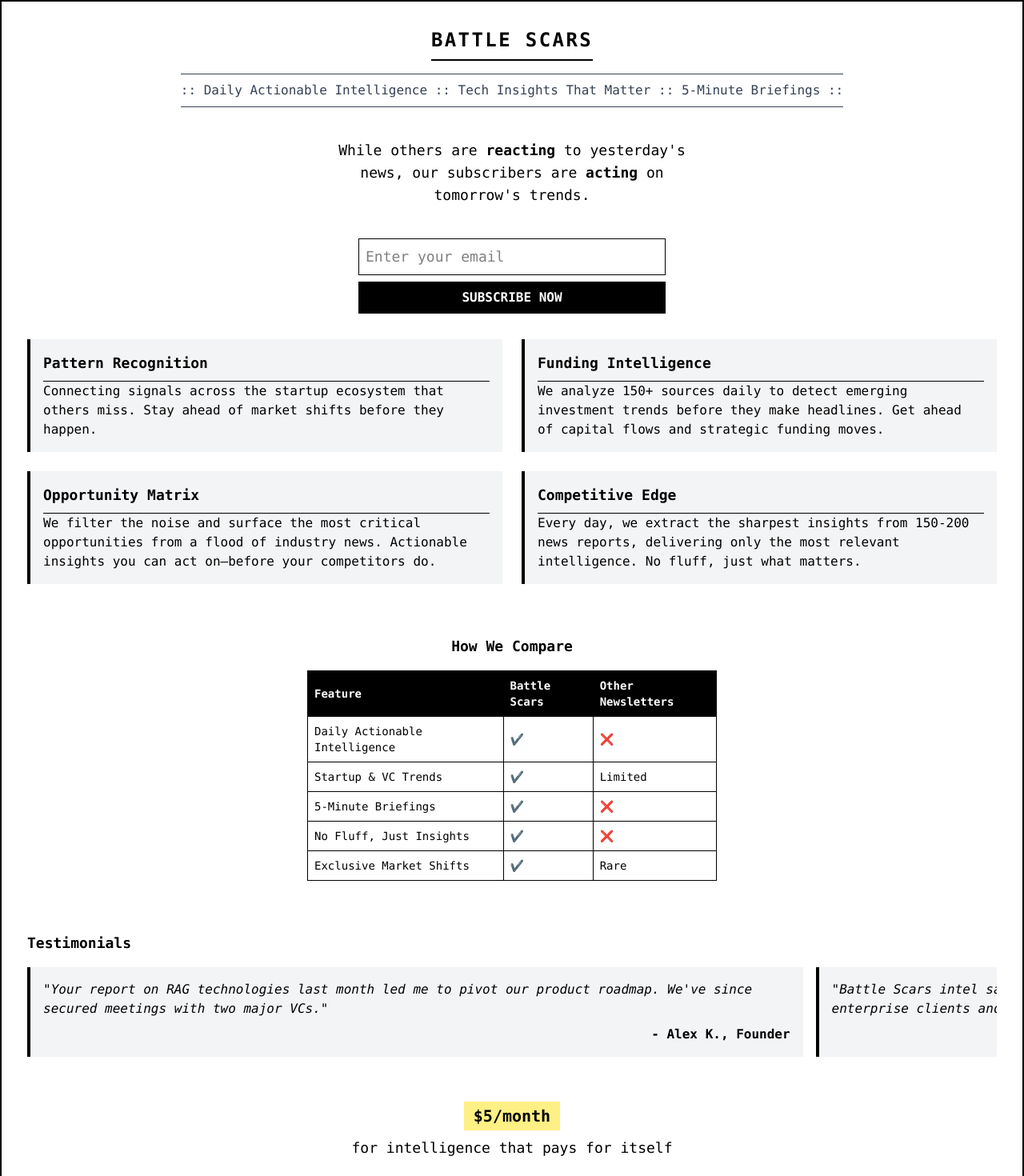
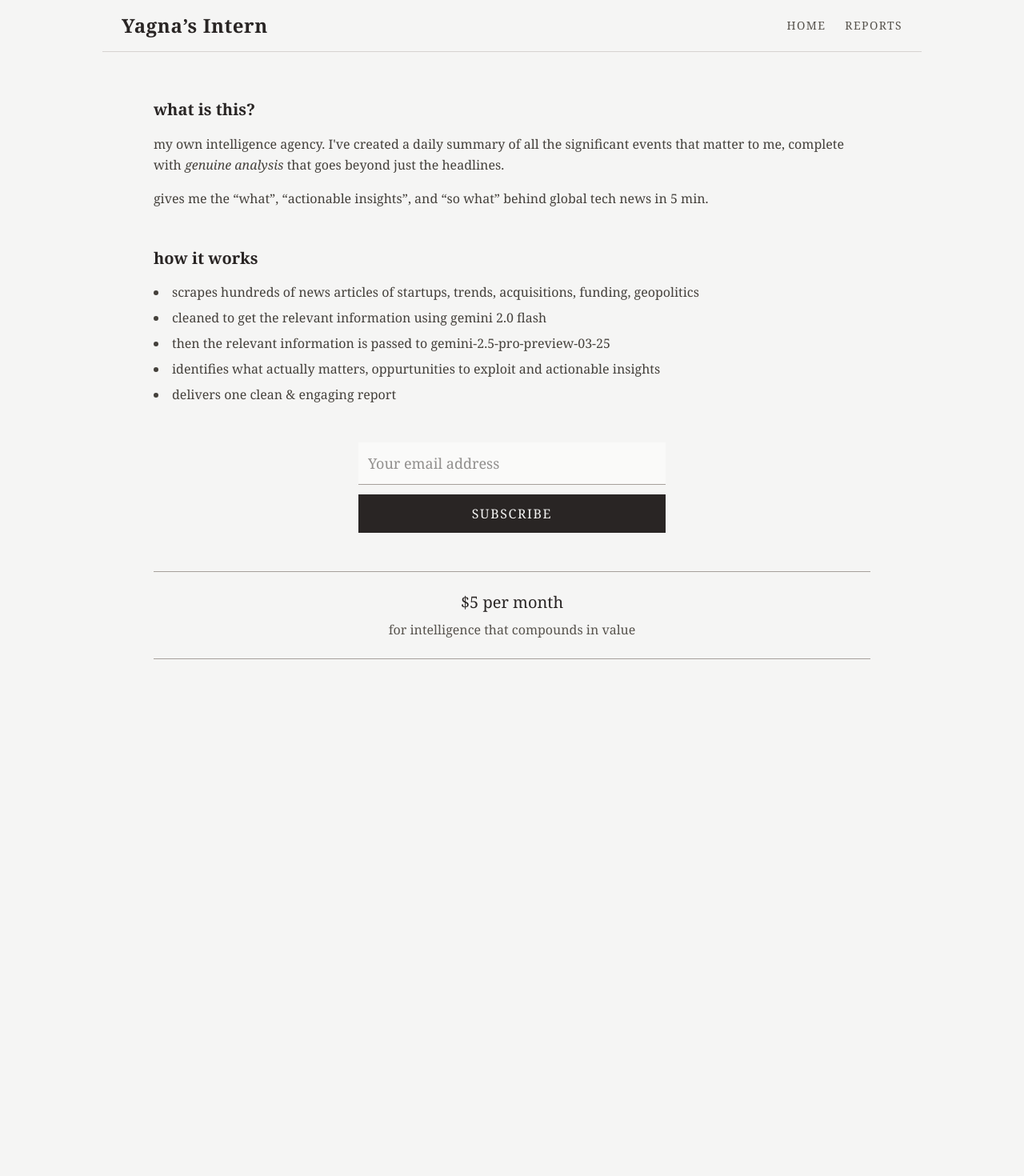
Before and after one commit to yagnadeepxo/battlescars, a Next.js app: page / in a window 1280 px wide. Shown: the top 1470 px of the page at 80% size. After the commit the page ends 897 px from the top, so only its background shows below. Built offline with nearby package versions, Linux system fonts and the light colour scheme.

Commit message:
chore: daily breifs added

```diff
--- a/src/app/layout.tsx
+++ b/src/app/layout.tsx
@@ -2,7 +2,10 @@ import type { Metadata } from "next";
 import { Geist, Geist_Mono } from "next/font/google";
 import "./globals.css";
 
-
+export const metadata: Metadata = {
+  title: "Yagna’s Intern",
+  description: "Curated Intelligence for Discerning Investors",
+};
 
 export default function RootLayout({
   children,
@@ -11,8 +14,20 @@ export default function RootLayout({
 }>) {
   return (
     <html lang="en">
-      <body>
-        {children}
+      <body className="font-serif bg-stone-100 text-stone-800 min-h-screen">
+        {/* Header */}
+        <header className="w-full max-w-5xl mx-auto flex justify-between items-center py-4 border-b border-stone-300 px-6 mb-8">
+          <h1 className="text-2xl font-bold tracking-wide">Yagna’s Intern</h1>
+          <nav className="space-x-6 text-stone-600 font-medium text-sm tracking-widest uppercase">
+            <a href="/" className="hover:text-stone-900">Home</a>
+            <a href="/reports" className="hover:text-stone-900">Reports</a>
+          </nav>
+        </header>
+
+        {/* Main content */}
+        <main className="flex flex-col items-center px-6">
+          {children}
+        </main>
       </body>
     </html>
   );
--- a/src/app/page.tsx
+++ b/src/app/page.tsx
@@ -1,91 +1,57 @@
 import React from "react";
 
-const Home = () => {
+const InternLandingPage = () => {
   return (
-    <div className="font-mono bg-white text-black min-h-screen flex flex-col justify-center items-center p-8 border-2 border-black">
-      <h1 className="text-2xl font-bold text-center uppercase tracking-widest border-b-2 border-black pb-2">Battle Scars</h1>
-      <div className="text-center my-4 text-gray-700 border-t border-b py-2">
-        :: Daily Actionable Intelligence :: Tech Insights That Matter :: 5-Minute Briefings ::
-      </div>
+    <div className="font-serif bg-stone-100 text-stone-800 min-h-screen flex flex-col justify-center items-center">
+      <div className="max-w-4xl w-full">
 
-      <div className="text-center my-6">
-        <p className="text-lg max-w-md mx-auto mb-4">
-          While others are <strong>reacting</strong> to yesterday's news, our subscribers are <strong>acting</strong> on tomorrow's trends.
-        </p>
-      </div>
 
-      <form className="flex flex-col gap-2 w-full max-w-sm mx-auto">
-        <input type="email" placeholder="Enter your email" className="p-2 border border-black text-lg" required />
-        <button type="submit" className="p-2 bg-black text-white font-bold hover:bg-gray-800">SUBSCRIBE NOW</button>
-      </form>
+        {/* What is this */}
+        <div className="mb-12">
+          <h2 className="text-xl font-semibold mb-4">what is this?</h2>
+          <p className="text-stone-700 leading-relaxed mb-4">
+            my own intelligence agency. I've created a daily summary of all the significant events that matter to me, complete with <em>genuine analysis</em> that goes beyond just the headlines.
+          </p>
+          <p className="text-stone-700 leading-relaxed">
+            gives me the “what”, “actionable insights”, and “so what” behind global tech news in 5 min.
+          </p>
+        </div>
 
-      <div className="grid grid-cols-1 md:grid-cols-2 gap-6 my-8">
-        {[
-          { title: "Pattern Recognition", desc: "Connecting signals across the startup ecosystem that others miss. Stay ahead of market shifts before they happen." },
-          { title: "Funding Intelligence", desc: "We analyze 150+ sources daily to detect emerging investment trends before they make headlines. Get ahead of capital flows and strategic funding moves." },
-          { title: "Opportunity Matrix", desc: "We filter the noise and surface the most critical opportunities from a flood of industry news. Actionable insights you can act on—before your competitors do." },
-          { title: "Competitive Edge", desc: "Every day, we extract the sharpest insights from 150-200 news reports, delivering only the most relevant intelligence. No fluff, just what matters." },
-        ].map((item, index) => (
-          <div key={index} className="bg-gray-100 border-l-4 border-black p-4">
-            <h3 className="font-bold text-lg border-b pb-2">{item.title}</h3>
-            <p>{item.desc}</p>
-          </div>
-        ))}
-      </div>
+        {/* How it works */}
+        <div className="mb-12">
+          <h2 className="text-xl font-semibold mb-4">how it works</h2>
+          <ul className="list-disc list-inside space-y-2 text-stone-700">
+            <li>scrapes hundreds of news articles of startups, trends, acquisitions, funding, geopolitics</li>
+            <li>cleaned to get the relevant information using gemini 2.0 flash</li>
+            <li>then the relevant information is passed to gemini-2.5-pro-preview-03-25</li>
+            <li>identifies what actually matters, oppurtunities to exploit and actionable insights</li>
+            <li>delivers one clean & engaging report</li>
+          </ul>
+        </div>
 
-      <div className="my-8 text-center">
-        <h2 className="text-lg font-bold mb-4">How We Compare</h2>
-        <table className="w-full max-w-lg mx-auto border-collapse border border-black text-left text-sm">
-          <thead>
-            <tr className="bg-black text-white">
-              <th className="border border-black p-2">Feature</th>
-              <th className="border border-black p-2">Battle Scars</th>
-              <th className="border border-black p-2">Other Newsletters</th>
-            </tr>
-          </thead>
-          <tbody>
-            {[
-              ["Daily Actionable Intelligence", "✔️", "❌"],
-              ["Startup & VC Trends", "✔️", "Limited"],
-              ["5-Minute Briefings", "✔️", "❌"],
-              ["No Fluff, Just Insights", "✔️", "❌"],
-              ["Exclusive Market Shifts", "✔️", "Rare"],
-            ].map((row, index) => (
-              <tr key={index} className="border border-black">
-                <td className="border border-black p-2">{row[0]}</td>
-                <td className="border border-black p-2">{row[1]}</td>
-                <td className="border border-black p-2">{row[2]}</td>
-              </tr>
-            ))}
-          </tbody>
-        </table>
-      </div>
+        <form className="flex flex-col gap-3 w-full max-w-sm mx-auto my-10">
+          <input
+            type="email"
+            placeholder="Your email address"
+            className="p-3 bg-stone-50 border-b border-stone-400 focus:outline-none text-lg"
+            required
+          />
+          <button
+            type="submit"
+            className="p-3 bg-stone-800 text-stone-100 font-medium hover:bg-stone-700 tracking-widest"
+          >
+            SUBSCRIBE
+          </button>
+        </form>
 
-      <div className="my-8">
-        <h2 className="text-lg font-bold mb-4">Testimonials</h2>
-        <div className="overflow-x-auto flex space-x-4">
-          {[
-            { text: "Your report on RAG technologies last month led me to pivot our product roadmap. We've since secured meetings with two major VCs.", author: "Alex K., Founder" },
-            { text: "Battle Scars intel saved me months of research. I implemented the suggested approach with my enterprise clients and closed two deals worth $175K in just three weeks.", author: "Mira T., Consultant" },
-          ].map((testimonial, index) => (
-            <div key={index} className="bg-gray-100 border-l-4 border-black p-4 min-w-[80%]">
-              <p className="italic">"{testimonial.text}"</p>
-              <p className="font-bold text-right mt-2">- {testimonial.author}</p>
-            </div>
-          ))}
+        {/* CTA */}
+        <div className="text-center my-12 border-y border-stone-400 py-6">
+          <div className="text-xl font-medium mb-2">$5 per month</div>
+          <p className="text-stone-600">for intelligence that compounds in value</p>
         </div>
       </div>
-
-
-
-      <div className="text-center my-6">
-        <div className="text-xl font-bold bg-yellow-200 inline-block px-3 py-1">$5/month</div>
-        <p className="text-lg mt-2">for intelligence that pays for itself</p>
-      </div>
-
-      <footer className="text-center text-gray-700 border-t pt-4 text-sm w-full">ACT FAST • STAY AHEAD • WIN</footer>
     </div>
   );
 };
 
-export default Home;
+export default InternLandingPage;
--- /dev/null
+++ b/src/app/reports/page.tsx
@@ -0,0 +1,98 @@
+"use client";
+
+import { useEffect, useState } from "react";
+import { supabase } from "@/lib/supabaseClient";
+import { ArrowLeft } from "lucide-react";
+
+type Report = {
+  id: string;
+  name: string;
+  html: string;
+  created_at: string;
+};
+
+export default function ReportsPage() {
+  const [reports, setReports] = useState<Report[]>([]);
+  const [selectedReport, setSelectedReport] = useState<Report | null>(null);
+  const [loading, setLoading] = useState(true);
+
+  useEffect(() => {
+    async function fetchReports() {
+      const { data, error } = await supabase
+        .from("reports")
+        .select("id, name, html, created_at")
+        .order("created_at", { ascending: false });
+
+      if (error) {
+        console.error("Error fetching reports:", error.message);
+      } else {
+        setReports(data || []);
+      }
+
+      setLoading(false);
+    }
+
+    fetchReports();
+  }, []);
+
+  const formatDate = (dateStr: string) => {
+    const options: Intl.DateTimeFormatOptions = {
+      year: "numeric",
+      month: "short",
+      day: "2-digit",
+    };
+    return new Date(dateStr).toLocaleDateString("en-US", options);
+  };
+
+  return (
+    <div className="w-full max-w-5xl mx-auto px-4 sm:px-6 lg:px-8 py-8">
+      {loading && (
+        <div className="flex justify-center py-8">
+          <p className="text-stone-600">Loading reports...</p>
+        </div>
+      )}
+
+      {!loading && !selectedReport && (
+        <div className="flex flex-wrap gap-4 mb-10">
+          {reports.map((report) => (
+            <div
+              key={report.id}
+              className="cursor-pointer px-4 py-3 transition"
+              onClick={() => setSelectedReport(report)}
+            >
+              <h3 className="text-lg font-semibold text-stone-800 break-words hover:underline">
+                {report.name}
+              </h3>
+              <p className="text-xs text-stone-500 mt-1">{formatDate(report.created_at)}</p>
+            </div>
+          ))}
+        </div>
+      )}
+
+      {!loading && selectedReport && (
+        <div className="mt-4">
+          <button
+            onClick={() => setSelectedReport(null)}
+            className="mb-4 inline-flex items-center text-sm text-blue-600 hover:underline"
+          >
+            <ArrowLeft className="w-4 h-4 mr-1" />
+            Back to Reports
+          </button>
+
+          <div className="p-6 bg-white rounded-lg shadow-sm border border-stone-200">
+            <div
+              className="prose max-w-none prose-stone prose-headings:font-serif prose-headings:font-medium prose-p:text-stone-700"
+              dangerouslySetInnerHTML={{ __html: selectedReport.html }}
+            />
+          </div>
+        </div>
+      )}
+
+      {!loading && reports.length === 0 && (
+        <div className="text-center py-12">
+          <p className="text-stone-600">No reports available.</p>
+        </div>
+      )}
+    </div>
+  );
+}
--- /dev/null
+++ b/src/lib/supabaseClient.ts
@@ -0,0 +1,6 @@
+// lib/supabaseClient.ts
+import { createClient } from "@supabase/supabase-js";
+
+const supabaseUrl = process.env.NEXT_PUBLIC_SUPABASE_URL!;
+const supabaseKey = process.env.NEXT_PUBLIC_SUPABASE_ANON_KEY!;
+export const supabase = createClient(supabaseUrl, supabaseKey);
--- /dev/null
+++ b/tailwind.config.ts
@@ -0,0 +1,7 @@
+module.exports = {
+    content: ["./app/**/*.{js,ts,jsx,tsx}"],
+    theme: {
+      extend: {},
+    },
+    plugins: [require("@tailwindcss/typography")],
+  };
```
Also changed, not shown: package.json (+7 -5 lines), 1 other file (tests, documents, lock files or other folders).
